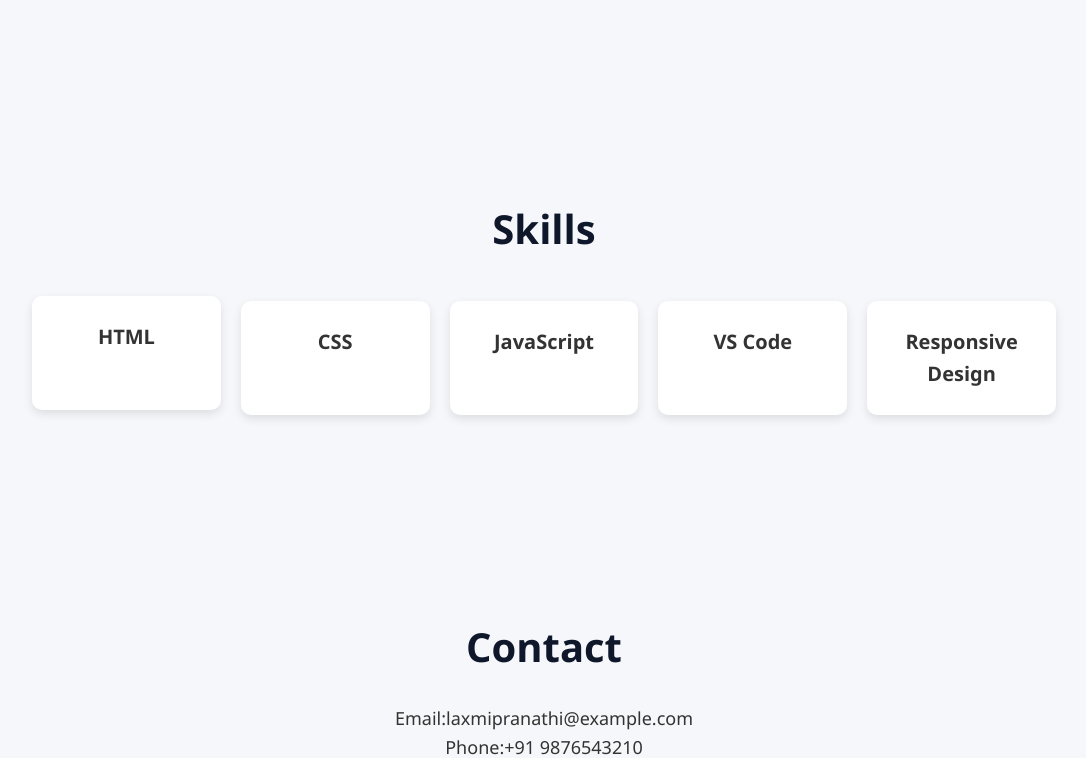
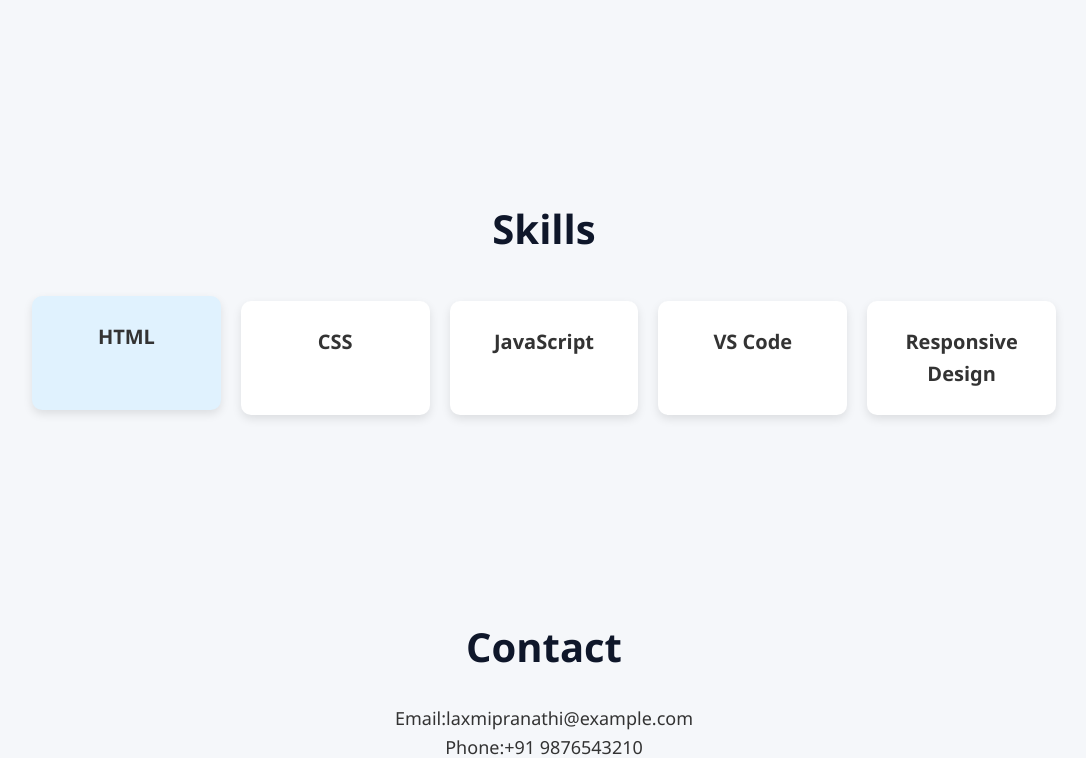
Before and after one commit to pranathineeli/synent-task1-portfolio-laxmipranathi, a plain HTML site: page index.html in a window 1280 px wide. In both pictures the pointer is over the element "HTML". Shown: the part 1086-1844 px from the top of the page, without its empty margins (96-1182 px from the left). Drawn offline with Linux system fonts and the light colour scheme.

Commit message:
Added hover effect to skill cards

```diff
--- a/style.css
+++ b/style.css
@@ -106,6 +106,7 @@ margin-top: 40px;
 }
 .skill-card:hover{
     transform: translateY(-5px);
+    background-color: #e0f2fe;
 }
 .contact-container{
     margin-top: 20px;
```
